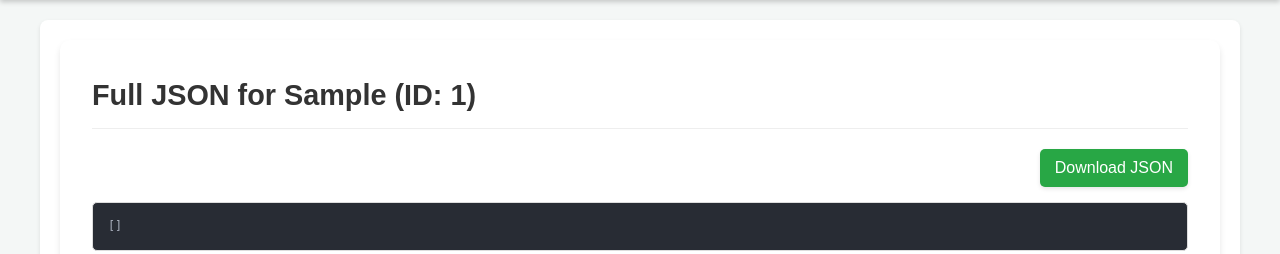
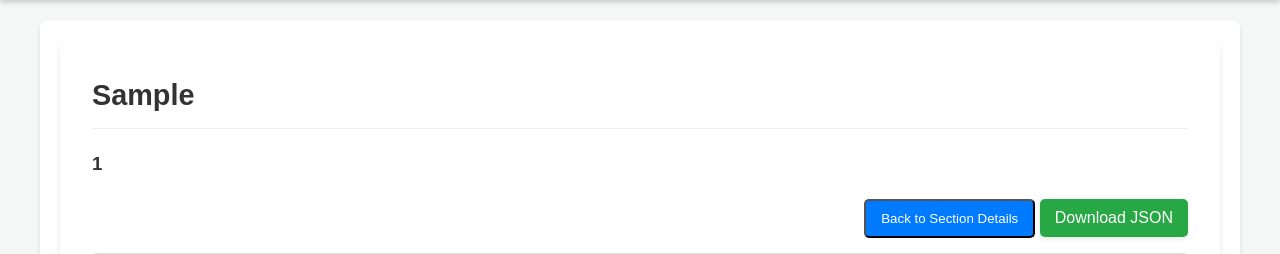
Before and after one commit to AfroDizzzy/FhirMD_FrontEnd, a Django app: template frontend/templates/frontend/json_detail.html in a window 1280 px wide. Shown: the part 112-366 px from the top of the page. Run offline with Django 5.2, Linux system fonts and the light colour scheme; the template is opened without the code that fills it: most values are stand-ins (such as "Sample title", 1, 10 or a date in 2020); some libraries are stand-ins or nearby versions.

Commit message:
added back button to top of sections and detail

```diff
--- a/frontend/templates/frontend/json_detail.html
+++ b/frontend/templates/frontend/json_detail.html
@@ -2,25 +2,22 @@
 {% load static %}
 {% block content %}
   <link rel="stylesheet" href="{% static 'frontend/jsonDetailStyle.css' %}" />
-
   {# Highlight.js CSS for a dark theme #}
-<link rel="stylesheet" href="https://cdnjs.cloudflare.com/ajax/libs/highlight.js/11.9.0/styles/atom-one-dark.min.css">
-
+  <link rel="stylesheet"
+        href="https://cdnjs.cloudflare.com/ajax/libs/highlight.js/11.9.0/styles/atom-one-dark.min.css">
   <main>
     <section class="content-section">
-    <h2>Full JSON for {{ resource_type }} (ID: {{ item_id }})</h2>
-
+      <h2>{{ resource_type }}</h2>
+      <h3>{{ item_id }}</h3>
       <div class="json-actions">
+        <button onclick="javascript:history.back()" class="back-link">Back to Section Details</button>
         <button id="downloadJson" class="download-button">Download JSON</button>
       </div>
-
       {# The <pre><code> block for highlighted JSON #}
       <pre class="json-display"><code class="language-json">{{ pretty_json }}</code></pre>
-
       <a href="javascript:history.back()" class="back-link">Back to Section Details</a>
     </section>
   </main>
-
   {# Highlight.js library #}
   <script src="https://cdnjs.cloudflare.com/ajax/libs/highlight.js/11.9.0/highlight.min.js"></script>
   {# Initialize Highlight.js after the content is loaded #}
@@ -29,7 +26,6 @@
     hljs.highlightAll();
   });
   </script>
-
   {# JavaScript for download button #}
   <script>
   document.getElementById('downloadJson').addEventListener('click', function() {
@@ -45,5 +41,4 @@
     URL.revokeObjectURL(url); // Clean up the URL object
   });
   </script>
-
 {% endblock content %}
--- a/frontend/templates/frontend/sections.html
+++ b/frontend/templates/frontend/sections.html
@@ -4,6 +4,7 @@
   <link rel="stylesheet" href="{% static 'frontend/sectionsStyle.css' %}" />
   <main>
     <div class="content-section">
+      <a href="javascript:window.history.back();">Back</a>
       <h2>Sections</h2>
       <form method="GET" action="{% url 'homepage' %}" class="filter-form">
         {# Hidden input to preserve search_terms from global search when other filters are applied #}
```
Lines whose indentation alone changed are shown as unchanged.
